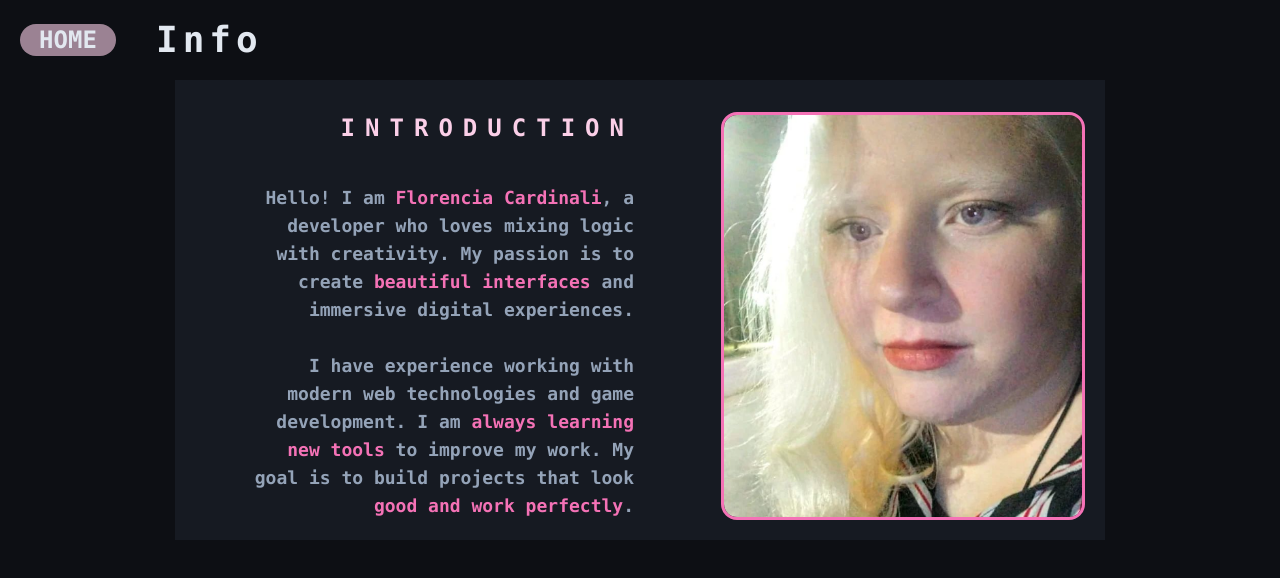
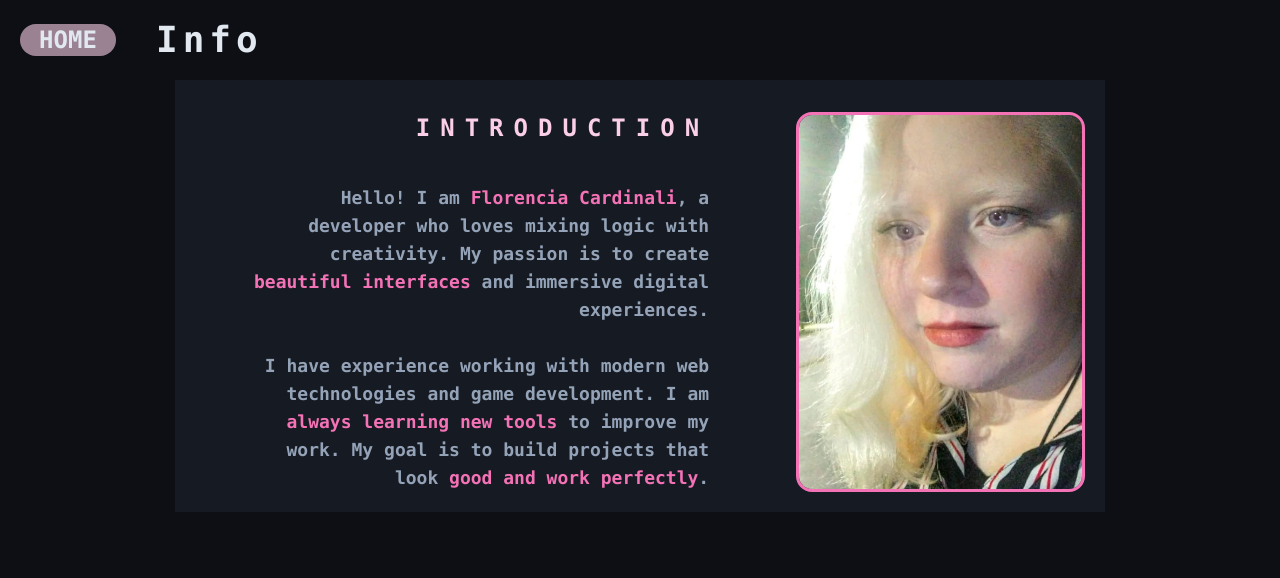
Before and after one commit to FlorCardinali/Grid-Portfolio, a React (Vite) app: page / in a window 1280 px wide. Both pictures are taken after a click on the element 1027 px from the left and 192 px from the top of the page. Shown: the top 578 px of the page. Built offline with nearby package versions, Linux system fonts and the light colour scheme; no server answers.

Commit message:
correccion de grid

```diff
--- a/src/components/about/AboutView.css
+++ b/src/components/about/AboutView.css
@@ -51,7 +51,7 @@
     md:row-span-1
     md:px-8
     /* pc 12 */
-    lg:col-span-6
+    lg:col-span-7
     lg:px-0
     lg:pl-10
 }
@@ -82,7 +82,7 @@
 }
 
 .image-container {
-    @apply bg-[url("/flor.webp")] bg-cover bg-no-repeat
+    @apply bg-[url("/flor.webp")] bg-cover bg-no-repeat bg-top
     bg-center overflow-hidden bg-clip-padding
     border-3 border-pinky-soft
      /* celu 3 */
@@ -100,8 +100,8 @@
     md:w-auto
     md:rounded-2xl
     /* pc 12 */
-    lg:col-start-8
-    lg:col-span-5
+    lg:col-start-9
+    lg:col-span-4
     lg:row-start-2
     lg:row-span-1
 }
```
